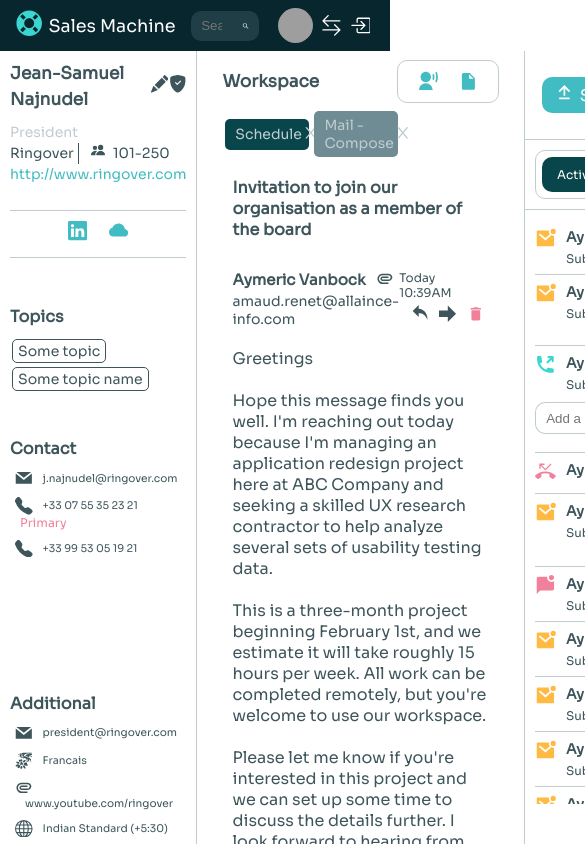
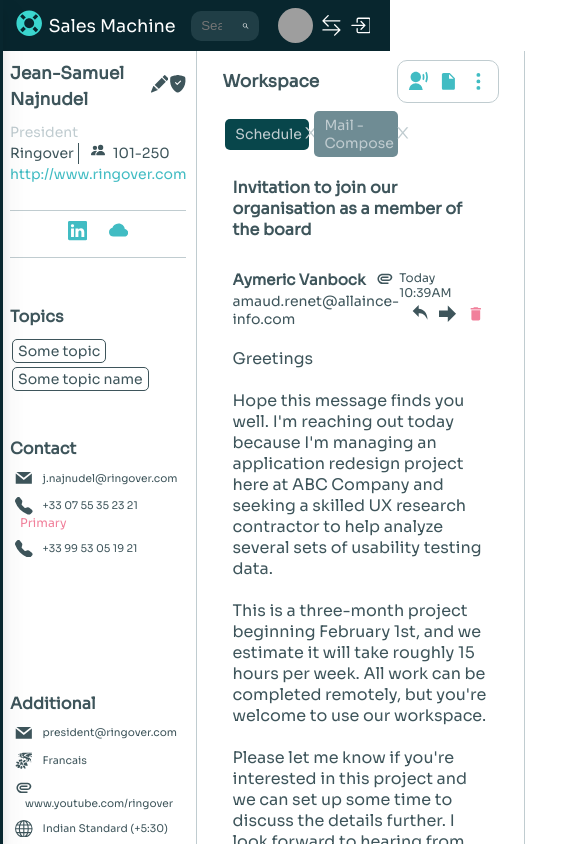
Before and after one commit to bsattam/Ringover-Assignment, a React (Create React App) app: page / in a window 390 px wide. Shown: the top 844 px of the page, 585 px wide, since content can reach past the window. Built offline with nearby package versions, Linux system fonts and the light colour scheme; grey boxes are pictures that could not be loaded.

Commit message:
Responsive Sidebar toggle button working.

```diff
--- a/package.json
+++ b/package.json
@@ -3,12 +3,14 @@
   "version": "0.1.0",
   "private": true,
   "dependencies": {
+    "@reduxjs/toolkit": "^1.7.2",
     "@testing-library/jest-dom": "^5.16.2",
     "@testing-library/react": "^12.1.2",
     "@testing-library/user-event": "^13.5.0",
     "react": "^17.0.2",
     "react-dom": "^17.0.2",
     "react-icons": "^4.3.1",
+    "react-redux": "^7.2.6",
     "react-scripts": "5.0.0",
     "sass": "^1.49.7",
     "web-vitals": "^2.1.4"
--- a/src/components/Body.js
+++ b/src/components/Body.js
@@ -1,16 +1,32 @@
-import React from 'react'
+import React, { useState } from 'react'
 import Leftbar from './Leftbar';
 import Rightbar from './Rightbar';
 import Workspace from './Workspace';
 import '../styles/Body.scss';
+import ToggleRightbar from './ToggleRightbar';
+
+import { useDispatch } from 'react-redux'
+import { hide } from '../redux/toggleSidebarSlice'
 
 
 export default function Body() {
+  const [width, setWidth] = useState(window.innerWidth);
+
+  window.addEventListener('resize', () => setWidth(window.innerWidth))
+
+  const dispatch = useDispatch();
+  const handleHide = () => {
+    dispatch(hide());
+  }
+
   return (
-    <div className='body'>
-        <Leftbar/>
-        <Workspace/>
-        <Rightbar/>
-    </div>
+    <>
+      <div className='body' onClick={handleHide}>
+          <Leftbar/>
+          <Workspace/>
+          { width>1000 && <Rightbar/> }
+      </div>
+      <ToggleRightbar/>
+    </>
   )
 }
--- a/src/components/Rightbar.js
+++ b/src/components/Rightbar.js
@@ -6,7 +6,7 @@
 
 export default function Rightbar() {
   return (
-    <div className='rightbar'>
+    <div className='rightbar1'>
         <Topbuttons/>
         <Tabs/>
         <Activities/>
--- /dev/null
+++ b/src/components/ToggleRightbar.js
@@ -0,0 +1,29 @@
+import React, { useState, useEffect } from 'react'
+import Topbuttons from './rightbar/Topbuttons';
+import Tabs from './rightbar/Tabs';
+import Activities from './rightbar/Activities'
+import '../styles/Rightbar.scss'
+
+import { useSelector, useDispatch } from 'react-redux'
+import { toggle } from '../redux/toggleSidebarSlice'
+
+export default function Rightbar() {
+    const [style, setStyle] = useState('rightbar2 hide');
+
+    const value = useSelector((state) => state.toggler.value);
+
+    useEffect(()=>{
+        if (value == 0)
+            setStyle('rightbar2 hide');
+        else
+            setStyle('rightbar2 show');
+    }, [value])
+
+    return (
+        <div className={style}>
+            <Topbuttons/>
+            <Tabs/>
+            <Activities/>
+        </div>
+    )
+}
--- a/src/components/workspace/Heading.js
+++ b/src/components/workspace/Heading.js
@@ -1,10 +1,26 @@
-import React from 'react'
+import React, { useState } from 'react'
 import '../../styles/Workspace.scss'
 import { IconContext } from "react-icons";
 import { RiUserVoiceFill } from "react-icons/ri";
 import { IoMdDocument } from "react-icons/io";
+import { BsThreeDotsVertical } from "react-icons/bs";
+
+import { useSelector, useDispatch } from 'react-redux'
+import { toggle } from '../../redux/toggleSidebarSlice'
 
 export default function Heading() {
+
+  const [width, setWidth] = useState(window.innerWidth);
+
+  window.addEventListener('resize', ()=>setWidth(window.innerWidth));
+
+  const dispatch = useDispatch()
+
+  const clickHandler = (event) => {
+    event.stopPropagation();
+    dispatch(toggle());
+  }
+
   return (
     <div className='workspaceHeading'>
         <div className='headingText'>
@@ -14,6 +30,7 @@
             <IconContext.Provider value={{size: '1.3rem'}}>
                 <RiUserVoiceFill/>
                 <IoMdDocument/>
+                {width <= 1000 && <BsThreeDotsVertical onClick={clickHandler}/> }
             </IconContext.Provider>
         </div>
     </div>
--- a/src/index.js
+++ b/src/index.js
@@ -2,10 +2,14 @@
 import ReactDOM from 'react-dom';
 import './index.scss';
 import App from './App';
+import store from './redux/store'
+import { Provider } from 'react-redux'
 
 ReactDOM.render(
   <React.StrictMode>
-    <App />
+    <Provider store={store}>
+      <App />
+    </Provider>
   </React.StrictMode>,
   document.getElementById('root')
 );
--- /dev/null
+++ b/src/redux/store.js
@@ -0,0 +1,10 @@
+import { configureStore } from '@reduxjs/toolkit'
+import toggleSidebarSlice from './toggleSidebarSlice'
+
+const store = configureStore({
+  reducer: {
+    toggler: toggleSidebarSlice
+  },
+})
+
+export default store;
--- /dev/null
+++ b/src/redux/toggleSidebarSlice.js
@@ -0,0 +1,21 @@
+import { createSlice } from '@reduxjs/toolkit'
+
+export const toggleSidebarSlice = createSlice({
+  name: 'toggler',
+  initialState: {
+    value: 0,
+  },
+  reducers: {
+    toggle: (state) => {
+        state.value ^= 1;
+    },
+    hide: (state) => {
+        state.value = 0;
+    }
+  },
+})
+
+
+export const { toggle, hide } = toggleSidebarSlice.actions
+
+export default toggleSidebarSlice.reducer
--- a/src/styles/Rightbar.scss
+++ b/src/styles/Rightbar.scss
@@ -1,11 +1,30 @@
 @import "variables";
 @import "_mixins";
 
-.rightbar{
+.rightbar1{
     flex: 1;
     display: flex;
     flex-direction: column;
     color: $bodyHeadingColor;
+}
+
+.rightbar2{
+    position: fixed;
+    height: 100%;
+    transition: 0.5s;
+    background-color: white;
+    overflow: hidden;
+    z-index: 500;
+    border-left: 3px solid $navbarColor;
+    box-shadow: rgba(0, 0, 0, 0.25) 0px 14px 28px, rgba(0, 0, 0, 0.22) 0px 10px 10px;
+}
+
+.show{
+    width: 350px;
+}
+
+.hide{
+    width: 0;
 }
 
 .topbuttons{
--- a/src/styles/Workspace.scss
+++ b/src/styles/Workspace.scss
@@ -36,6 +36,7 @@
         color: $bodyIconColor;
         border: 1px solid $fadedTextColor;
         border-radius: 10px;
+        cursor: pointer;
     }
 }
 
```
Also changed, not shown: 1 other file (tests, documents, lock files or other folders).
